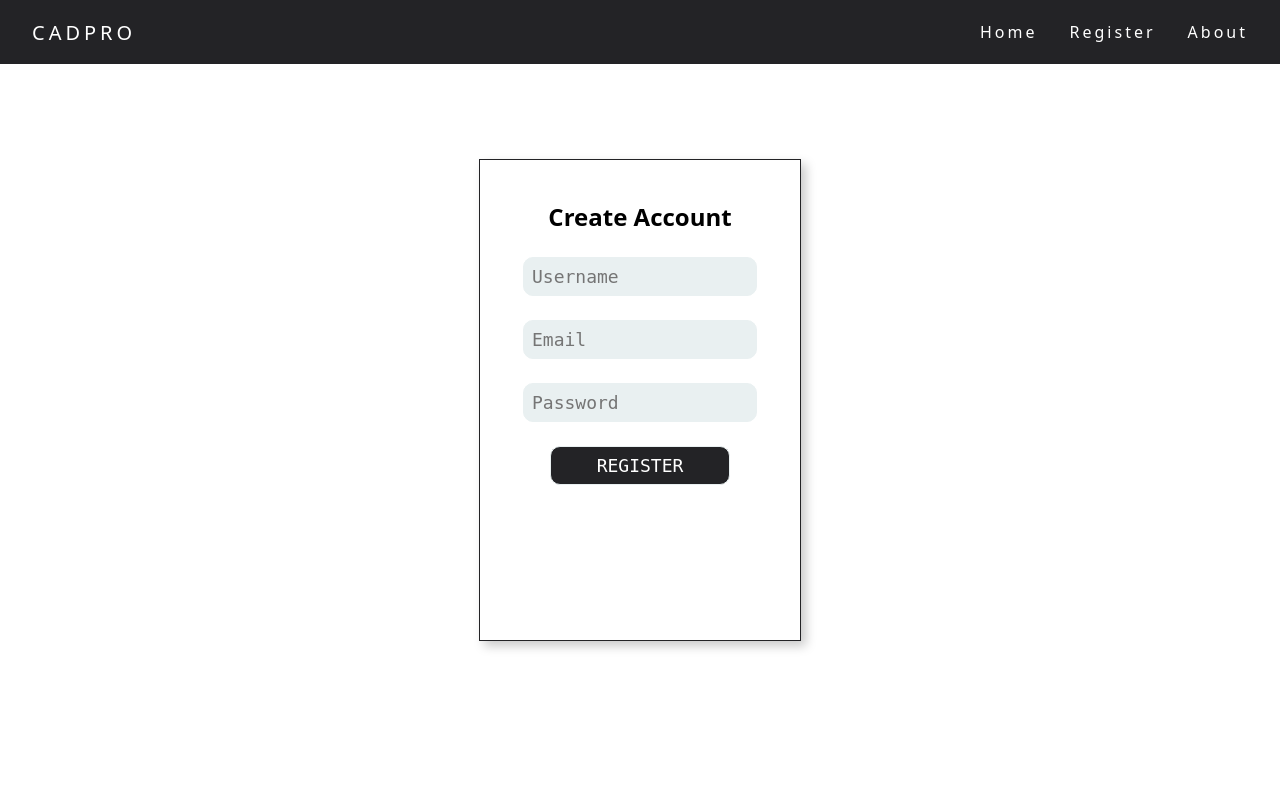
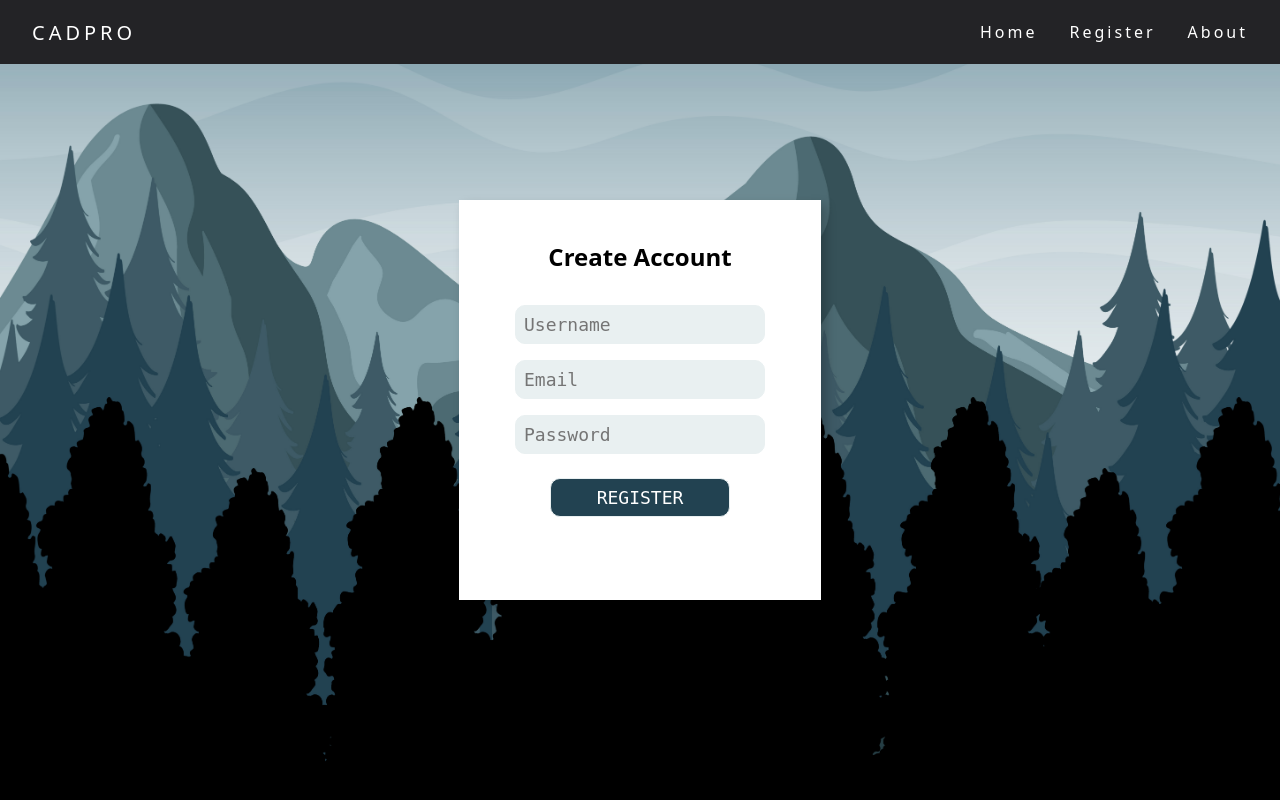
Before and after one commit to matheu751/CADPRO, a Flask app: page /register_user in a window 1280 px wide. Run offline with Flask 3, Linux system fonts and the light colour scheme.

Commit message:
Finalizado: Register e Login

```diff
--- a/static/style.css
+++ b/static/style.css
@@ -1,6 +1,8 @@
 * {
     margin: 0;
+    border: 0;
     padding: 0;
+    box-sizing: border-box;
 }
 
 nav a {
@@ -13,6 +15,8 @@ nav a:hover {
 }
 
 nav {
+    width: 100%;
+    position: fixed;
     display: flex;
     justify-content: space-between;
     align-items: center;
@@ -87,81 +91,82 @@ nav {
     max-width: 400px;
 }
 
-.register_user {
-    position: absolute;
-    top: 0;
-    bottom: 0;
-    left: 0;
-    right: 0;
-    margin: auto;
-    text-align: center;
-    width:25%;
-    height: 60vh;
+.wrapper {
+    min-height: 100vh;
+    min-width: 100vw;
+    display: flex;
     justify-content: center;
-    border: 1.5px solid #232326;
+    align-items: center;
+    font-family: system-ui,
+    -apple-system, Helvetica, Arial, sans-serif;
+    background-image: url("/static/img/pinheiros.jpg");
+    background-repeat: no-repeat;
+    background-size: 100% 100%;
+}
+
+.container {
+    max-width: 500px;
+    min-height: 50vh;
+    padding: 2.5rem 3.5rem 2.5rem;
+    background-color: #fff;
     box-shadow: 5px 5px 10px rgba(0, 0, 0, .212);
 }
 
-.register_user .title {
-    padding-top: 40px;
-    font-family: system-ui,
-    -apple-system, Helvetica, Arial, sans-serif;
+.container h2 {
+    margin-bottom: 2rem;
+    position: relative;
+    text-align: center;
 }
 
-.form input {
-    display: block;
-    margin-left: auto;
-    margin-right: auto;
-    margin-top: 24px;
-    width: 13em;
+form {
+    display: flex;
+    flex-direction: column;
+    align-items: center;
+}
+
+.input_field {
+    position: relative;
+}
+
+.input_field input {
+    background-color: #E9F0F1;
+    outline: none;
+    margin-bottom: 1rem;
+    padding: 0.5rem;
+    border: 0.5px solid #E9F0F1;
+    border-radius: 10px;
     font-size: large;
     font-family: Andale Mono, monospace;
-    background-color: #E9F0F1;
-    padding: 8px;
-    border: 0.5px solid #E9F0F1;
+}
+
+.input_field input:hover {
+    border: 0.5px solid #232326;
+}
+
+.input_field input:focus {
+    border: 0.5px solid #232326;
+}
+
+.flash {
+    margin-bottom: 0.5rem;
+    font-size: 15px;
+}
+
+form input[type="submit"] {
+    margin-top: 0.5rem;
+    margin-bottom: 0.5rem;
+    padding: 0.5rem 1rem 0.5rem ;
+    background-color: #224251;
+    cursor: pointer;
+    color: #fff;
+    border-radius: 4px;
+    width: 10em;
     border-radius: 10px;
 }
 
-.form input:hover {
-    border: 0.5px solid #232326;
-}
-
-.form input:focus {
-    outline: none;
-    border: 0.5px solid #232326;
-}
-
-.form input[type="submit"] {
-    width: 10em;
-    background-color: #232326;
-    color: #fff;
-    cursor: pointer;
-}
-
-.form input[type="submit"]:hover {
+form input[type="submit"]:hover {
+    border-color: #232326;
     background-color: #fff;
     color: #232326;
-    border: 0.5px solid #232326;
-    border-radius: 10px;
+
 }
-
-.login {
-    position: absolute;
-    top: 0;
-    bottom: 0;
-    left: 0;
-    right: 0;
-    margin: auto;
-    text-align: center;
-    width:23%;
-    height: 50vh;
-    justify-content: center;
-    border: 1.5px solid #232326;
-    box-shadow: 5px 5px 10px rgba(0, 0, 0, .212);
-}
-
-.login .title {
-    padding-top: 35px;
-    font-family: system-ui,
-    -apple-system, Helvetica, Arial, sans-serif;
-}
--- a/templates/index.html
+++ b/templates/index.html
@@ -6,6 +6,7 @@
 </head>
 
 <body>
+
     <header>
         <nav>
             <a class="logo"> CadPro </a>
--- a/templates/register_user.html
+++ b/templates/register_user.html
@@ -3,23 +3,28 @@
 {% block title %} Register {% endblock %}
 
 {% block content %}
-    <div class="register_user">
-        <div class="title">
+    <div class="wrapper">
+        <div class="container">
             <h2> Create Account </h2>
-        </div>
-        <div class="form">
             <form method="POST">
-                <input id="username" name="username" placeholder="Username" required>
+                <div class="input_field">
+                    <input id="username" name="username" placeholder="Username" required>
+                </div>
+                <div class="input_field">
+                        <input type="email" id="email" name="email" placeholder="Email">
+                </div>
+                <div class="input_field">
+                    <input type="password" name="password" placeholder="Password">
+                </div>
 
-                <input type="email" id="email" name="email" placeholder="Email">
+                {% for message in get_flashed_messages() %}
+                    <div class="flash"> {{ message }} </div>
+                {% endfor %}
 
-                <input type="password" name="password" placeholder="Password">
+                <div class="input_field">
+                    <input type="submit" value="REGISTER">
+                </div>
 
-                <input type="submit" value="REGISTER">
-
-                    {% for message in get_flashed_messages() %}
-                        <div class="flash"> {{ message }} </div>
-                    {% endfor %}
             </form>
         </div>
     </div>
```
Also changed, not shown: templates/login.html (+16 -9 lines), static/img/pinheiros.jpg (added).
